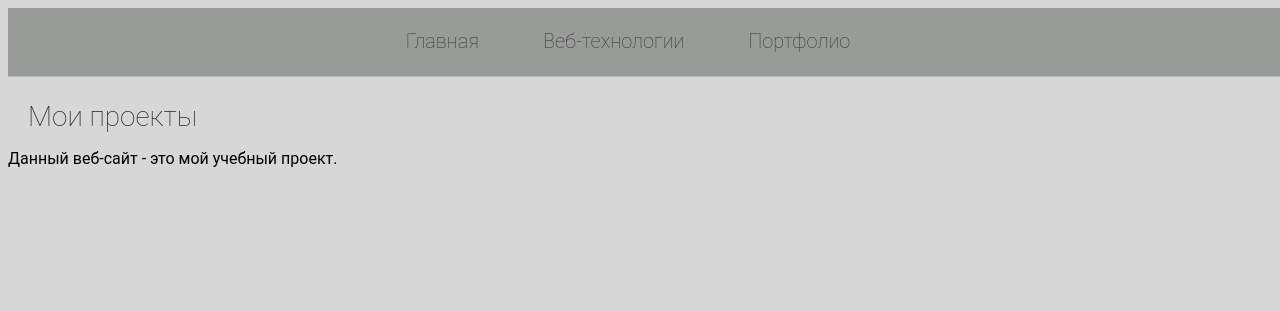
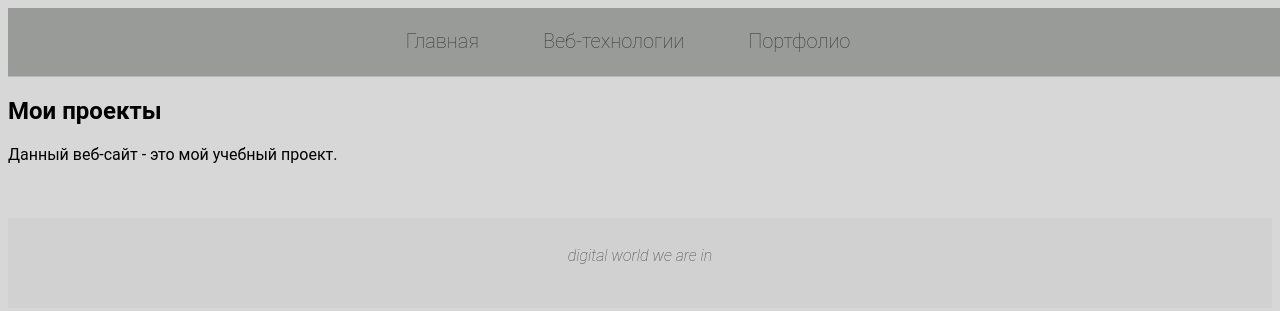
Before and after one commit to tanyashipunova/tanyashipunova.github.io, a plain HTML site: page mypotfolio.html in a window 1280 px wide. Shown: the top 311 px of the page. Drawn offline with Linux system fonts and the light colour scheme.

Commit message:
Update mypotfolio.html
div-structure changed

```diff
--- a/mypotfolio.html
+++ b/mypotfolio.html
@@ -20,24 +20,18 @@ j=d.createElement(s),dl=l!='dataLayer'?'&l='+l:'';j.async=true;j.src=
 height="0" width="0" style="display:none;visibility:hidden"></iframe></noscript>
 <!-- End Google Tag Manager (noscript) -->
 
-<div class="content">
-
 <div class="header">
 <a href="index.html">Главная</a>
 <a href="webtech.html">Веб-технологии</a>
 <a href="#">Портфолио</a>
 </div>
 
-<div class="content">
-<div class="center">
-
 <h2>Мои проекты</h2>
 <p>Данный веб-сайт - это мой учебный проект.</p>
 <br><br>
 
-</div>
-</div>
-</div>
+<div class="footer">
+<em>digital world we are in</em>
 </div>
 
 </body>
```
